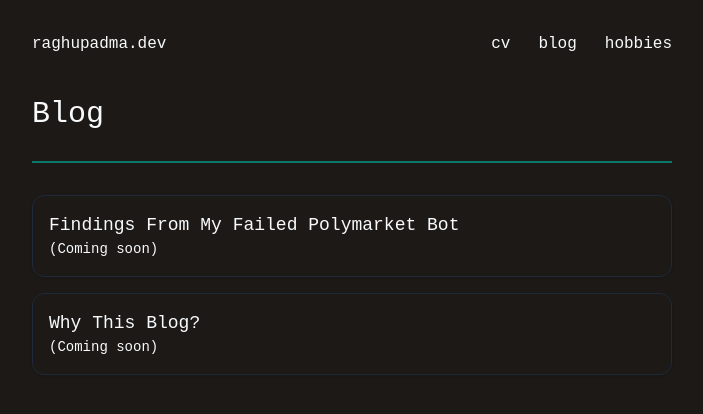
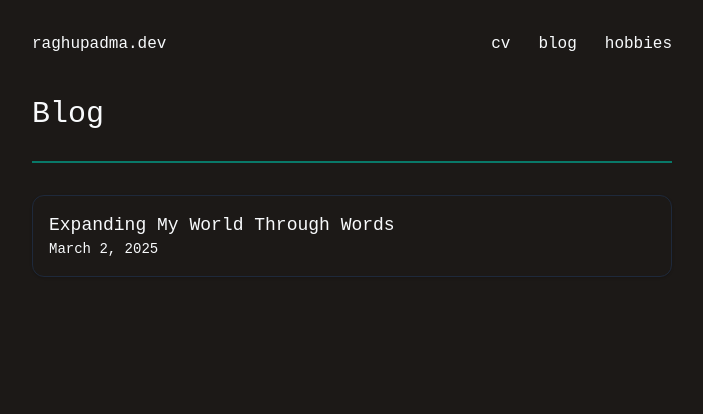
Before and after one commit to raghuvarapadma/portfolio, a Next.js app: page /blog in a window 1280 px wide. Shown: the top 414 px of the page, without its empty margins (288-991 px from the left). Built offline with nearby package versions, Linux system fonts and the light colour scheme.

Commit message:
substack link

```diff
--- a/src/app/blog/page.js
+++ b/src/app/blog/page.js
@@ -3,6 +3,7 @@ import React, {useState, useEffect} from "react";
 import Nav from "@/components/nav";
 import {binaryEffect} from "../../components/binaryEffect";
 import { Card } from "@/components/ui/card";
+import Link from "next/link";
 
 export default function Blog() {
     const blogPageOriginalText = "Blog";
@@ -25,24 +26,14 @@ export default function Blog() {
             <div className="border-t-2 border-[#097969] my-6"></div>
             <div className="my-3 flex flex-col">
                 <Card className="my-2 h-full flex flex-col bg-transparent p-4">
-                    {/* <Link href="google.com"> */}
+                    <Link href="https://raghupadma.substack.com/p/expanding-my-world-through-words">
                         <div className="text-lg font-code">
-                            Findings From My Failed Polymarket Bot
+                            Expanding My World Through Words
                         </div>
                         <div className="text-md font-code">
-                            (Coming soon)
+                            March 2, 2025
                         </div>
-                    {/* </Link> */}
-                </Card>
-                <Card className="my-2 h-full flex flex-col bg-transparent p-4">
-                    {/* <Link href="google.com"> */}
-                        <div className="text-lg font-code">
-                            Why This Blog?
-                        </div>
-                        <div className="text-md font-code">
-                            (Coming soon)
-                        </div>
-                    {/* </Link> */}
+                    </Link>
                 </Card>
             </div>
         </div>
```
